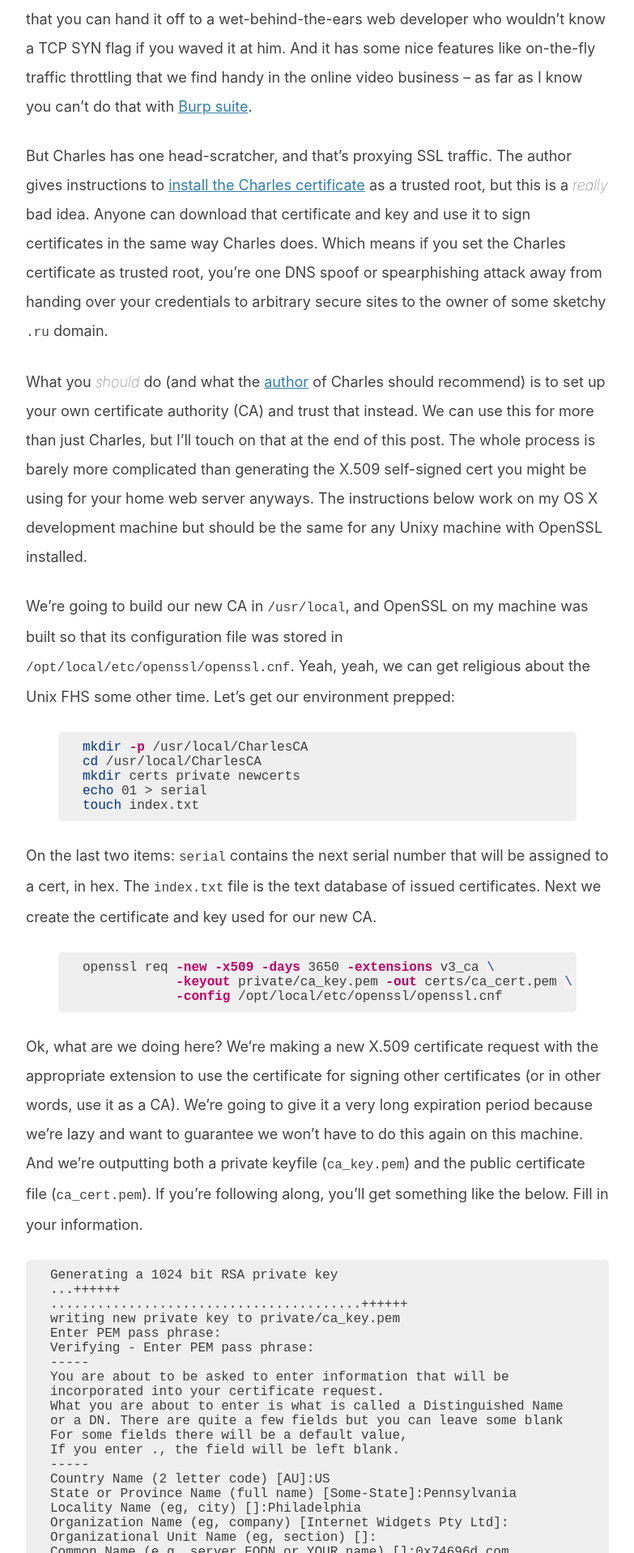
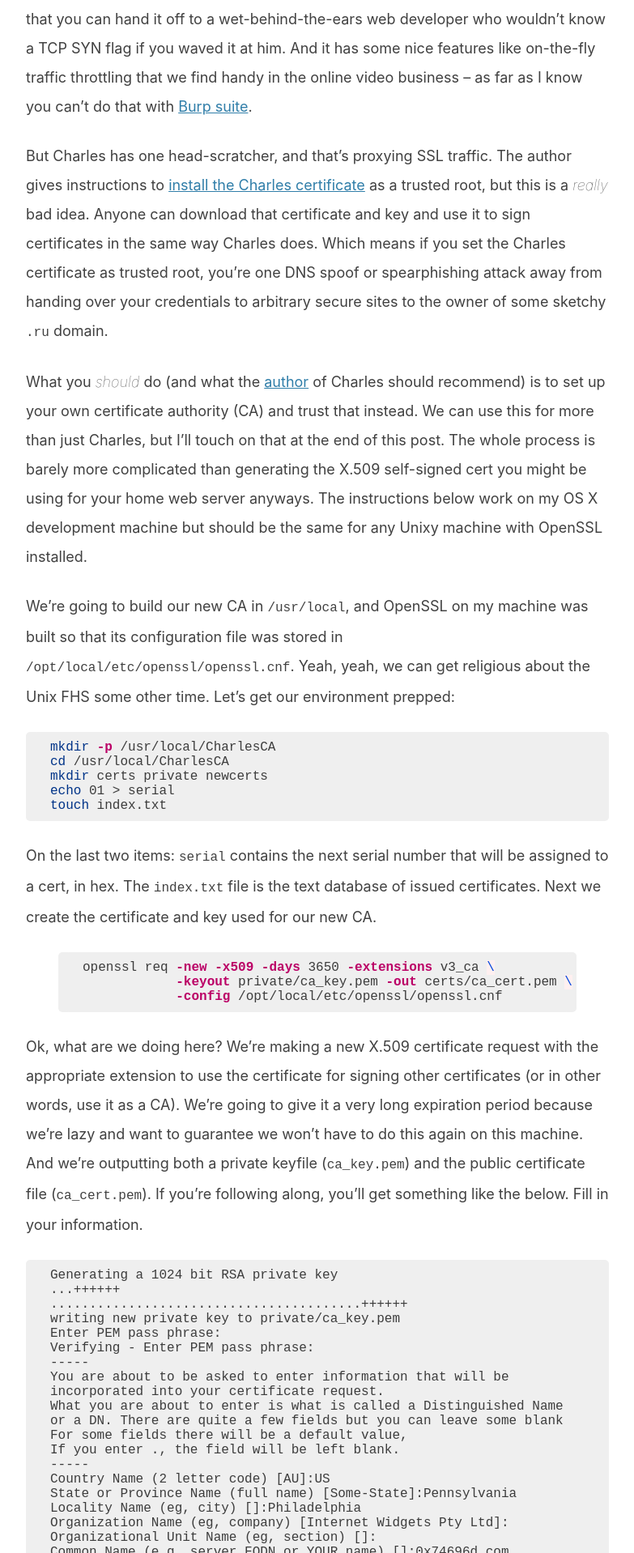
Before and after one commit to tgross/blog.0x74696d.com, a Jekyll site: the page built from _posts/2013-05-13-CharlesSSL.md, in a window 1280 px wide. Shown: the part 477-2395 px from the top of the page at 81% size, without its empty margins (248-1031 px from the left). Built offline with Jekyll 4.4.1, drawn with Linux system fonts in a browser that asks for light colours; Markdown is read by kramdown in place of the engine named in the settings; comment, search, counter and statistics services are not loaded.

Commit message:
Switched to rogue highlighter and made sample change to test

````diff
--- a/_config.yml
+++ b/_config.yml
@@ -1,5 +1,5 @@
 markdown: rdiscount
-highlighter: pygments
+highlighter: rouge
 permalink: /posts/:title
 rdiscount:
   extensions: [smart]
--- a/_posts/2013-05-13-CharlesSSL.md
+++ b/_posts/2013-05-13-CharlesSSL.md
@@ -12,13 +12,13 @@ What you _should_ do (and what the [author](http://blog.xk72.com/) of Charles sh
 
 We're going to build our new CA in `/usr/local`, and OpenSSL on my machine was built so that its configuration file was stored in `/opt/local/etc/openssl/openssl.cnf`.  Yeah, yeah, we can get religious about the Unix FHS some other time.  Let's get our environment prepped:
 
-{% highlight bash %}
+```bash
 mkdir -p /usr/local/CharlesCA
 cd /usr/local/CharlesCA
 mkdir certs private newcerts
 echo 01 > serial
 touch index.txt
-{% endhighlight %}
+```
 
 On the last two items: `serial` contains the next serial number that will be assigned to a cert, in hex.  The `index.txt` file is the text database of issued certificates.  Next we create the certificate and key used for our new CA.
 
````
